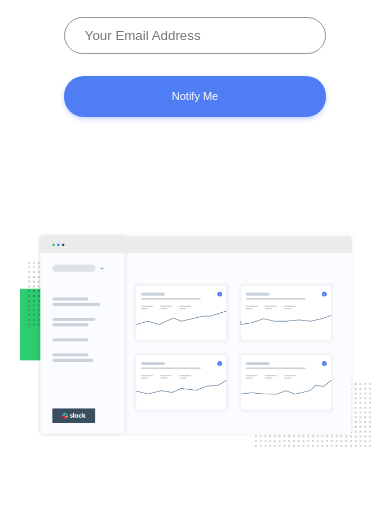
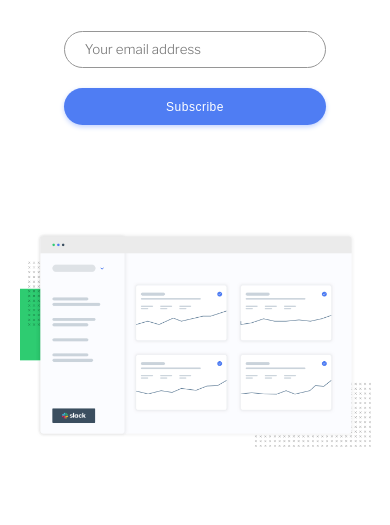
Before and after one commit to Daiveedjay/Ping-Coming-soon, a plain HTML site: page index.html in a window 390 px wide. Shown: the part 213-738 px from the top of the page. Drawn offline with nearby package versions, Linux system fonts and the light colour scheme.

Commit message:
Form validation UI bug fixes

```diff
--- a/index.html
+++ b/index.html
@@ -33,15 +33,14 @@
           <h1>We are launching <span>soon!</span></h1>
           <p>Subscribe and get notified</p>
         </div>
-        <form action="">
+        <form>
           <input
+            class="email-input"
             type="text"
-            name="email"
-            id="email"
-            placeholder="Your Email Address"
+            placeholder="Your email address"
           />
-          <p class="form-error">Please provide a valid email address</p>
-          <button class="email-button" type="submit">Notify Me</button>
+          <button class="email-button" type="submit">Subscribe</button>
+          <p class="error-message">Please check your email</p>
         </form>
       </div>
       <div class="image-container">
@@ -80,6 +79,3 @@
   </body>
   <script src="./script.js"></script>
 </html>
-
-<!-- We are launching soon! Subscribe and get notified Notify Me &copy; Copyright
-    Ping. All rights reserved. -->
--- a/script.js
+++ b/script.js
@@ -1,8 +1,8 @@
 "use strict";
 
 let emailButton = document.querySelector(".email-button");
-let email = document.querySelector("input[type=text]");
-let errP = document.querySelector(".form-error");
+let email = document.querySelector(".email-input");
+let errP = document.querySelector(".error-message");
 
 emailButton.addEventListener("click", (e) => {
   e.preventDefault();
@@ -11,18 +11,16 @@ emailButton.addEventListener("click", (e) => {
       email.value
     )
   ) {
-    email.classList.remove("border-error");
-    errP.classList.remove("form-error");
     errP.classList.add("form-correct");
     return true;
   } else {
-    email.classList.add("border-error");
-    errP.classList.add("hidden");
+    email.classList.add("error-border");
+    errP.classList.add("error");
     errP.classList.remove("form-correct");
     setTimeout(() => {
-      email.classList.remove("border-error");
-      errP.classList.remove("hidden");
-    }, 3000);
+      email.classList.remove("error-border");
+      errP.classList.remove("error");
+    }, 2000);
     return false;
   }
 });
--- a/style.css
+++ b/style.css
@@ -8,6 +8,11 @@
 *::before {
   margin: 0;
   padding: 0;
+}
+
+::placeholder {
+  font-family: "Libre Franklin", sans-serif;
+  font-weight: 300;
 }
 html {
   font-size: 62.5%;
@@ -34,6 +39,11 @@ main {
   justify-content: space-evenly;
   align-items: center;
 }
+
+.logo {
+  padding: 2rem;
+}
+
 .text-box {
   display: flex;
   flex-direction: column;
@@ -41,6 +51,7 @@ main {
   justify-content: space-between;
   text-align: center;
 }
+
 .text-box h1 {
   font-size: 4rem;
   font-weight: 300;
@@ -63,47 +74,33 @@ form {
   margin: 0 auto;
   width: 65%;
   display: grid;
-  grid-template-columns: repeat(3, 1fr);
-  grid-template-rows: repeat(2, 1fr);
-  gap: 0.5rem;
+  grid-template-columns: 1fr 1fr 1fr 1fr 1.5fr;
+  gap: 1rem;
+  position: relative;
 }
 
-form input {
+.email-input {
   padding: 1rem 2rem;
-  grid-column: 1 / span 2;
   border: 1px solid hsl(0, 0%, 59%);
+  border-radius: 2rem;
+  border-radius: 5px;
+  grid-column: 1 / span 4;
   border-radius: 2rem;
 }
 
-input:focus {
+.email-input:focus {
   outline: hsl(0, 6%, 24%) 1px solid;
+  outline: none;
 }
 
 /* UTILITIES USED TO MAKE THE JS VERIFICATION POSSIBLE */
-.form-error {
-  grid-column: 1 / span 2;
-  grid-row: 2 / span 1;
-  padding-left: 2rem;
-  color: transparent;
-}
-
-.form-correct {
-  display: none;
-}
-
-.hidden {
-  color: red;
-}
-
-.border-error {
-  border: 1px solid red;
-}
-
 .email-button {
-  width: 100%;
   border: none;
+  font-size: 1.2rem;
+  letter-spacing: 0.5px;
+  grid-column: 5 / span 1;
+  transition: all 0.2 ease-in;
   cursor: pointer;
-  font-size: 1.1rem;
   background: hsl(223, 87%, 63%);
   color: #fff;
   border-radius: 2rem;
@@ -113,6 +110,36 @@ input:focus {
 .email-button:hover {
   box-shadow: 0 4px 5px hsl(223, 100%, 88%);
   transform: scale(1.05);
+}
+
+.email-input:focus {
+  outline: hsl(0, 6%, 24%) 1px solid;
+}
+
+.error-message {
+  position: absolute;
+  bottom: -2rem;
+  left: 5px;
+  color: transparent;
+}
+
+.error {
+  color: red;
+}
+
+.error-border {
+  border: 1px solid red !important;
+}
+
+.form-correct {
+  color: transparent;
+}
+
+.error-message {
+  width: 100%;
+  position: absolute;
+  bottom: -2rem;
+  left: 1rem;
 }
 
 .image-container {
@@ -178,17 +205,28 @@ footer {
   form {
     max-height: 10rem;
     grid-template-columns: 1fr;
-    grid-template-rows: repeat(5, 1fr);
+    grid-template-rows: 1fr 1fr;
     column-gap: 0;
+    row-gap: 2rem;
   }
 
-  .form-error {
+  .email-input {
+    grid-column: 1 / span 1;
+    grid-row: 1 / span 1;
+  }
+
+  .email-button {
+    grid-column: 1 / span 1;
     grid-row: 2 / span 1;
   }
 
-  .email-button {
-    grid-row: 3 / span 3;
-    width: 100%;
+  .error-message {
+    bottom: 4.5rem;
+    left: 1rem;
+  }
+  .form-error {
+    position: absolute;
+    bottom: 0;
   }
 
   .image-container img {
@@ -207,6 +245,7 @@ footer {
     margin: 0 auto;
     gap: 3rem;
   }
+
   form {
     width: 75%;
   }
@@ -225,6 +264,10 @@ footer {
   .image-container img {
     width: 90%;
   }
+
+  footer {
+    gap: 1rem;
+  }
 }
 /* 352px */
 @media (max-width: 22em) {
```
